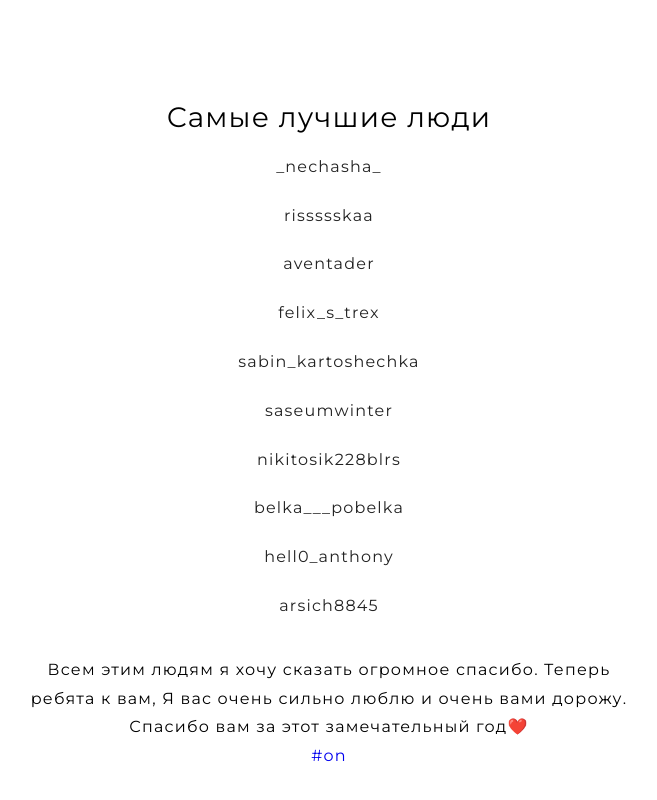
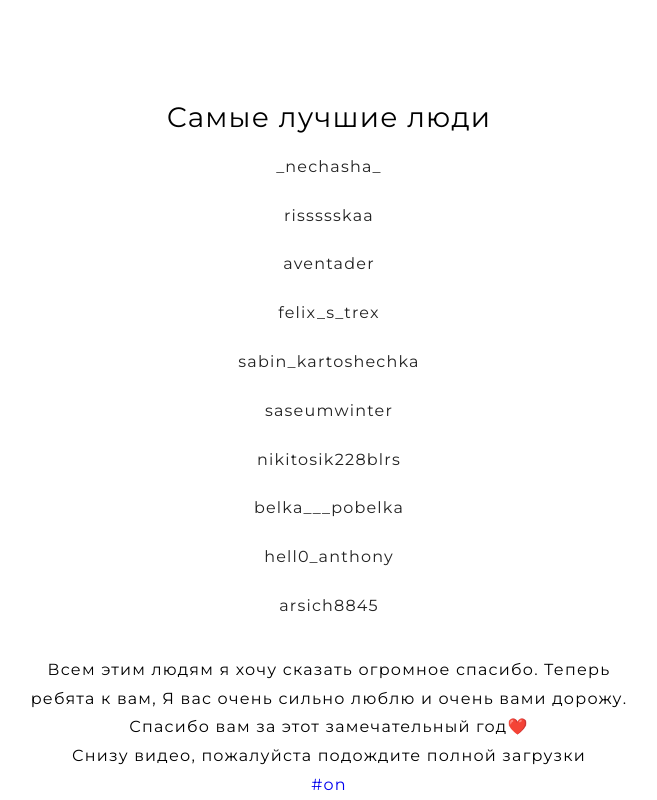
Before and after one commit to wrincied/2022, a plain HTML site: page index.html in a window 1280 px wide. Shown: the part 2818-3618 px from the top of the page, without its empty margins (311-968 px from the left). Before the commit the page ends 3589 px from the top, so only its background shows below. Drawn offline with Linux system fonts and the light colour scheme; a script that the page names is missing.

Commit message:
first commit

```diff
--- a/index.html
+++ b/index.html
@@ -214,6 +214,9 @@
             Теперь ребята к вам, Я вас очень сильно люблю и очень вами дорожу.
             Спасибо вам за этот замечательный год❤️
           </p>
+          <p>
+            Снизу видео, пожалуйста подождите полной загрузки
+          </p>
           <blockquote class="tiktok-embed" cite="https://www.tiktok.com/@juciejjj/video/7046061974127529218" data-video-id="7046061974127529218" style="max-width: 605px;min-width: 325px;" > <a title="on" target="_blank" href="https://www.tiktok.com/tag/on">#on</a>  </section> </blockquote> <script async src="https://www.tiktok.com/embed.js"></script>
         </div>
       </footer>
```
